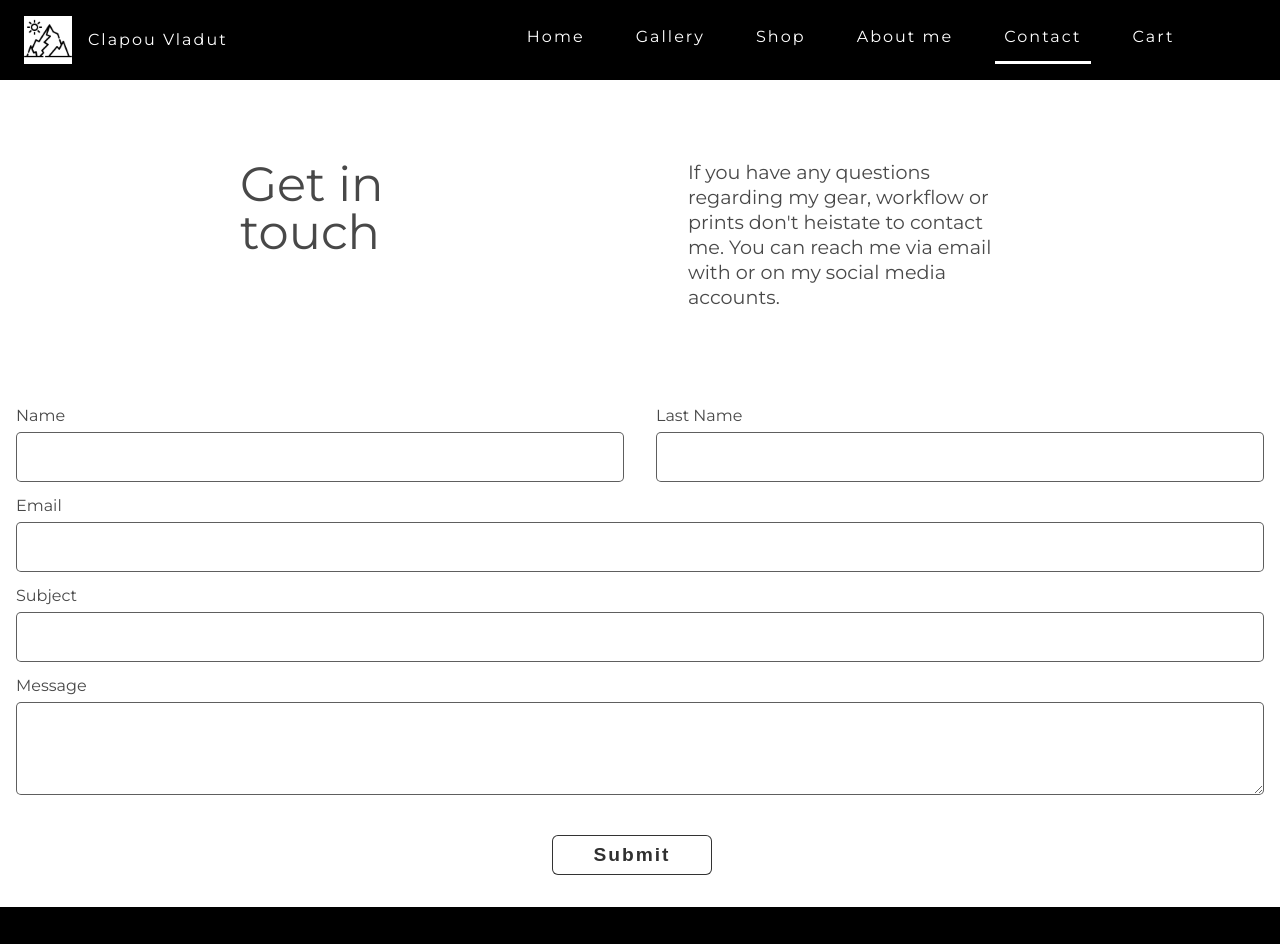
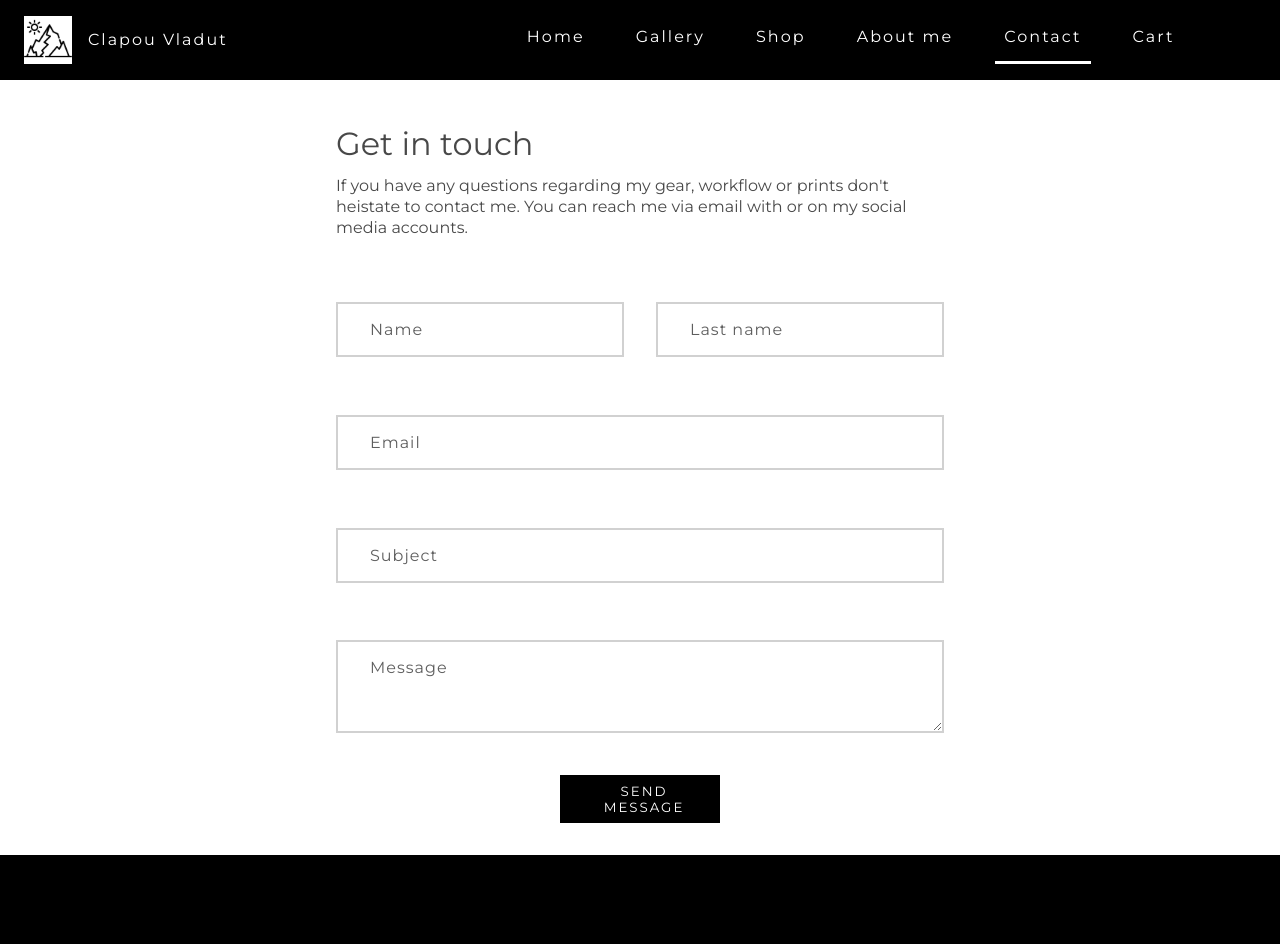
Before and after one commit to vladutclp/react-photo-gallery, a React (Create React App) app: page /contact in a window 1280 px wide. Shown: the top 944 px of the page. Built offline with nearby package versions, Linux system fonts and the light colour scheme; a web font is replaced by a local one.

Commit message:
Improved contact page

```diff
--- a/src/Components/Contact/Contact.js
+++ b/src/Components/Contact/Contact.js
@@ -1,42 +1,115 @@
+import Button from '../UI/Button/Button';
 import classes from './Contact.module.scss';
+import { ToastContainer, toast } from 'react-toastify';
+import 'react-toastify/dist/ReactToastify.css';
+import {useNavigate} from 'react-router-dom';
 
 const Contact = () => {
+
+  let navigate = useNavigate();
+  const redirectToHome = () => {
+    let path = '/'
+    navigate(path)
+  }
+
+  const submitHandler = (e) => {
+    e.preventDefault();
+    console.log('message was sent')
+    notify();
+    redirectToHome();
+  }
+
+  const notify = () =>
+  toast.success('Message sent!', {
+    position: 'top-center',
+    autoClose: 500,
+    hideProgressBar: true,
+    closeOnClick: true,
+    pauseOnHover: true,
+    draggable: true,
+    progress: undefined,
+  });
+
   return (
     <div className={classes.contact}>
-      <div className={classes.contact__infoWrapper}>
-        <div className={classes.contact__infoHeading}>Get in touch</div>
-        <div className={classes.contact__infoDescription}>
+      <ToastContainer />
+      <div className={classes.description}>
+        <div className={classes.description__heading}>Get in touch</div>
+        <div className={classes.description__text}>
           If you have any questions regarding my gear, workflow or prints don't
           heistate to contact me. You can reach me via email with or on my
           social media accounts.
         </div>
       </div>
-      <form action='' className={classes.contact__form}>
-        <div className={classes.contact__nameFields}>
-          <div className={classes.contact__inputWrapper}>
-            <label htmlFor='name'>Name</label>
-            <input type='text' name='name' id='' />
+      <form action='' className={classes.form} autoComplete='off'>
+        <div className={classes.form__nameFields}>
+          <div className={classes.form__group}>
+            <input
+              className={classes.form__input}
+              type='text'
+              name='name'
+              placeholder='Name'
+              required
+            />
+            <label className={classes.form__label} htmlFor='name'>
+              Name
+            </label>
           </div>
-          <div className={classes.contact__inputWrapper}>
-            <label htmlFor='lastName'>Last Name</label>
-            <input type='text' name='lastName' id='' />
+          <div className={classes.form__group}>
+            <input
+              className={classes.form__input}
+              type='text'
+              name='lastName'
+              placeholder='Last name'
+              required
+            />
+            <label className={classes.form__label} htmlFor='lastName'>
+              Last Name
+            </label>
           </div>
         </div>
-        <div className={classes.contact__inputWrapper}>
-          <label htmlFor='email'>Email</label>
-          <input type='email' name='email' />
+        <div className={classes.form__group}>
+          <input
+            className={classes.form__input}
+            type='email'
+            name='email'
+            placeholder='Email'
+            required
+          />
+          <label className={classes.form__label} htmlFor='email'>
+            Email
+          </label>
         </div>
-        <div className={classes.contact__inputWrapper}>
-          <label htmlFor='subject'>Subject</label>
-          <input type='text' name='subject' />
+        <div className={classes.form__group}>
+          <input
+            className={classes.form__input}
+            type='text'
+            name='subject'
+            placeholder='Subject'
+            required
+          />
+          <label className={classes.form__label} htmlFor='subject'>
+            Subject
+          </label>
         </div>
 
-        <div className={classes.contact__inputWrapper}>
-          <label htmlFor='message'>Message</label>
-          <textarea name='Message' id='' cols='30' rows='5' />
+        <div className={classes.form__group}>
+          <textarea
+            className={classes.form__input}
+            name='Message'
+            cols='30'
+            rows='3'
+            placeholder='Message'
+            required
+          />
+          <label className={classes.form__label} htmlFor='message'>
+            Message
+          </label>
         </div>
 
-        <button className={classes.contact__submit}>Submit</button>
+        <Button clickHandler={submitHandler} className={classes.form__submit} label={'Send message'}>
+          Submit
+        </Button>
       </form>
     </div>
   );
--- a/src/Components/Contact/Contact.module.scss
+++ b/src/Components/Contact/Contact.module.scss
@@ -1,26 +1,80 @@
 @import '../../sassStyles/variable';
-
 .contact {
     display: flex;
     flex-direction: column;
     color: $font-color-primary;
     margin-bottom: 2rem;
-    &__infoWrapper {
-        height: 10rem;
-        padding: 5rem 15rem;
+    align-items: center;
+}
+
+.description {
+    width: 38rem;
+    padding: 3rem 0;
+    display: flex;
+    flex-direction: column;
+
+    &__heading {
+        font-size: 2rem;
+        margin-bottom: 1rem;
+    }
+
+    &__text {
+        line-height: 1.3;
+    }
+}
+
+.form {
+    width: 40rem;
+    display: flex;
+    flex-direction: column;
+
+    &__group {
+        padding: 1rem;
         display: flex;
-        justify-content: space-between;
+        flex-direction: column;
+        box-sizing: content-box;
     }
-    &__infoHeading {
-        width: 30%;
-        font-size: 3rem;
+
+    &__input {
+        color: $font-color-primary-darker;
+        padding: 1rem 2rem;
+        border: 2px solid rgba($color: $font-color-primary, $alpha: .2);
+        font-size: 1rem;
+        font-family: inherit;
+        letter-spacing: 1px;
+        &:focus {
+            outline: none;
+            box-shadow: 0 1rem 2rem rgba($color-black, .1);
+            border-bottom: 2px solid #55c57a;
+            &:invalid {
+                border-bottom: 2px solid #ff7730;
+            }
+        }
+        &::-webkit-input-placeholder {
+            color: $font-color-primary-lighter;
+        }
     }
-    &__infoDescription {
-        width: 40%;
-        font-size: 1.2rem;
-        line-height: 130%;
-        padding: 0 2rem;
+
+    &__input:placeholder-shown+&__label { //when placeholder is shown select adjacent sibling
+        opacity: 0;
+        visibility: hidden;
+        transform: translateY(-4rem);
     }
+
+    &__label {
+        font-size: .9rem;
+        color: $font-color-primary-lighter;
+        margin-left: 2rem;
+        margin-top: .7rem;
+        display: block;
+        transition: all .3s;
+    }
+
+    &__submit {
+        letter-spacing: 2px;
+        align-self: center;
+    }
+
     &__nameFields {
         display: flex;
         justify-content: stretch;
@@ -28,49 +82,4 @@
             width: 100%;
         }
     }
-    &__inputWrapper {
-        padding: .5rem 1rem;
-        display: flex;
-        flex-direction: column;
-        input,
-        textarea {
-            margin-top: .5rem;
-            border: 1px solid $font-color-primary-lighter;
-            border-radius: 5px;
-            outline: none;
-            color: rgba(0, 0, 0, 0.73);
-            padding: .5rem .8rem;
-            &:focus {
-                background-color: white;
-                border: 1px solid $font-color-primary-darker;
-            }
-        }
-        input {
-            height: 2rem;
-        }
-    }
-    &__form {
-        display: flex;
-        flex-direction: column;
-    }
-    &__submit {
-        height: 2.5rem;
-        width: 10rem;
-        background-color: $color-white;
-        border: 1px solid rgba($color-black, 0.8);
-        border-radius: 6px;
-        align-self: center;
-        margin-right: 1rem;
-        margin-top: 2rem;
-        font-size: 1.2rem;
-        color: $font-color-primary-darker;
-        font-weight: bold;
-        letter-spacing: 2px;
-        transition: .3s all ease;
-        &:hover {
-            cursor: pointer;
-            color: $color-white;
-            background-color: $color-black;
-        }
-    }
 }
--- a/src/Components/UI/Button/Button.js
+++ b/src/Components/UI/Button/Button.js
@@ -4,7 +4,7 @@ import classes from './Button.module.scss';
 
 const Button = (props) => {
   return (
-    <button className={classes.button} onClick={props.clickHandler}>
+    <button className={`${classes.button} ${props.className}`} onClick={props.clickHandler}>
       <span> {props.icon && <FontAwesomeIcon icon={props.icon} />}</span>
       <span className={classes.button__label}>{props.label}</span>
     </button>
--- a/src/Components/UI/Button/Button.module.scss
+++ b/src/Components/UI/Button/Button.module.scss
@@ -9,7 +9,6 @@
     text-transform: uppercase;
     color: $color-white;
     font-family: 'Didact Gothic', sans-serif;
-    position: absolute;
     display: flex;
     width: 10rem;
     align-items: center;
@@ -20,7 +19,7 @@
     }
     &:hover {
         cursor: pointer;
-        box-shadow: 0 1rem 2rem $font-color-primary-lighter;
+        box-shadow: 0 10px 20px rgba($color:  $font-color-primary-lighter, $alpha: .2);
 
     }
     &:active {
```
